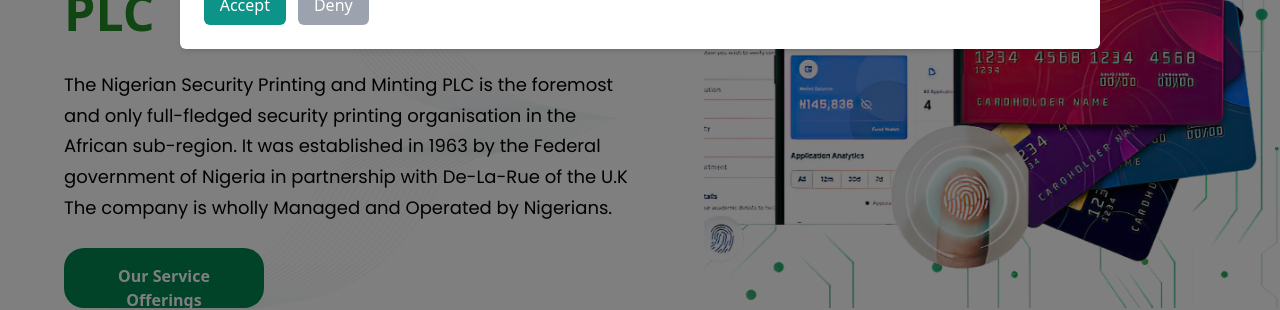
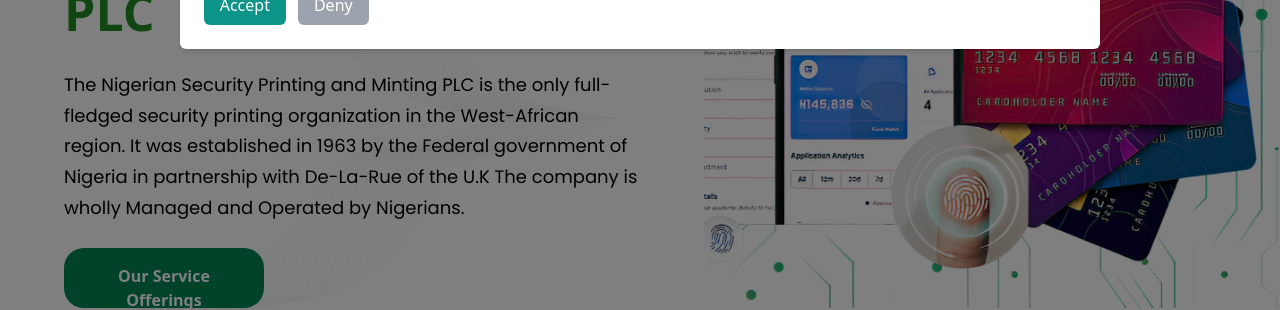
Before and after one commit to Drchey/ReactMintWebsite, a React (Create React App) app: page / in a window 1280 px wide. Shown: the part 447-757 px from the top of the page. Built offline with nearby package versions, Linux system fonts and the light colour scheme.

Commit message:
Edit Hero Section

```diff
--- a/src/component/Hero.js
+++ b/src/component/Hero.js
@@ -25,11 +25,11 @@
       </div>
 
       <div className={`${styles.paragraph} mt-5`}>
-        The Nigerian Security Printing and Minting PLC is the foremost and only
-        full-fledged security printing organisation in the African sub-region.
-        It was established in 1963 by the Federal government of Nigeria in
-        partnership with De-La-Rue of the U.K The company is wholly Managed and
-        Operated by Nigerians.
+        The Nigerian Security Printing and Minting PLC is the only full-fledged
+        security printing organization in the West-African region. It was
+        established in 1963 by the Federal government of Nigeria in partnership
+        with De-La-Rue of the U.K The company is wholly Managed and Operated by
+        Nigerians.
       </div>
 
       <div>{/* <img src={lines} alt="" /> */}</div>
```
